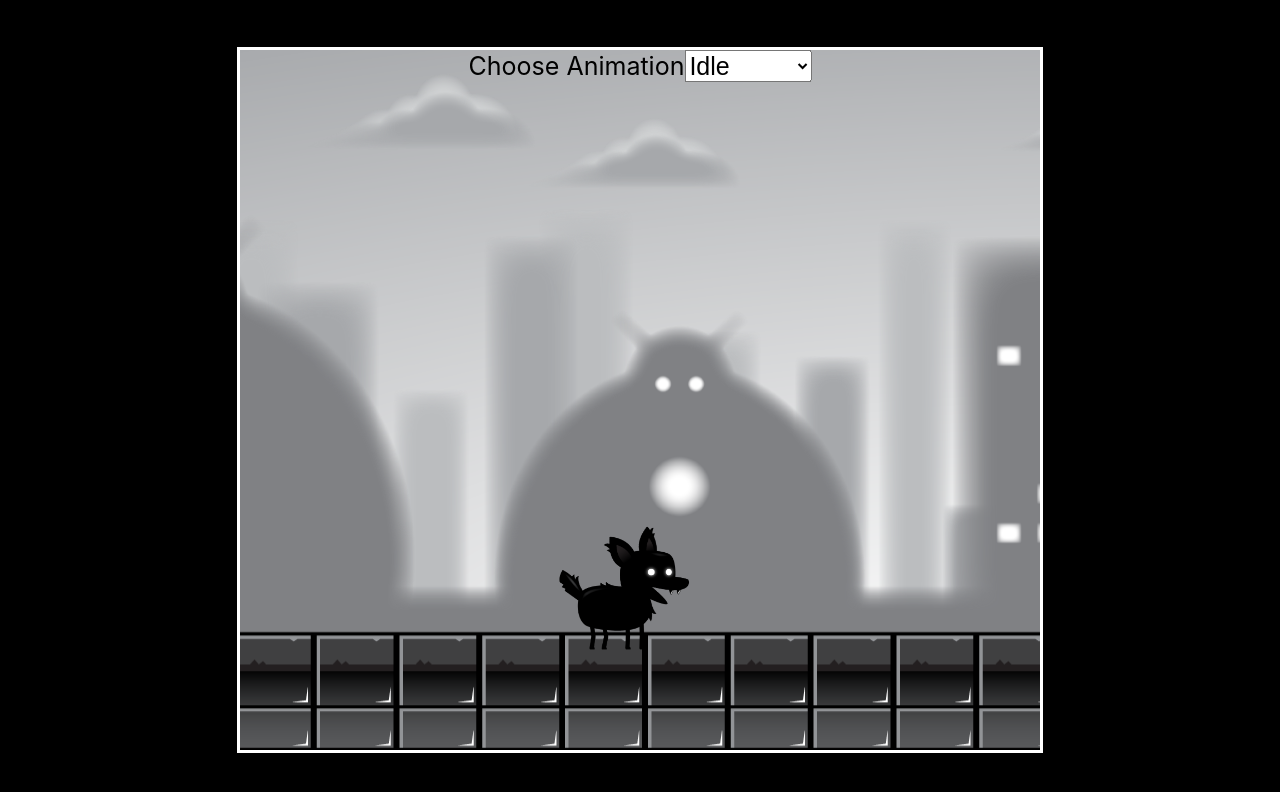
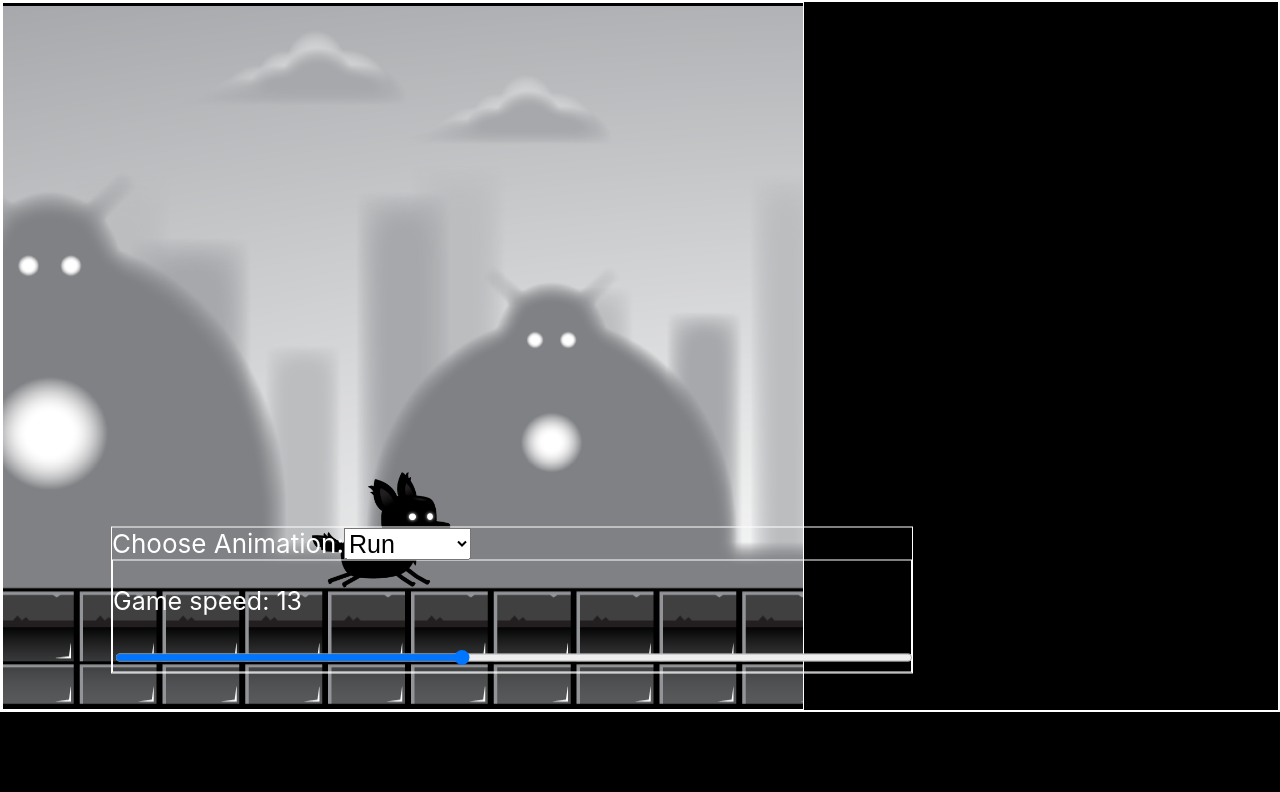
Before and after one commit to olezhuravlev/JsAnimation, a React (Create React App) app: page / in a window 1280 px wide. Shown: the top 792 px of the page. Built offline with nearby package versions, Linux system fonts and the light colour scheme.

Commit message:
Game speed not changing

```diff
--- a/src/App.css
+++ b/src/App.css
@@ -1,67 +1,40 @@
-.App {
-    text-align: center;
-}
-
-.App-logo {
-    height: 40vmin;
-    pointer-events: none;
-}
-
-@media (prefers-reduced-motion: no-preference) {
-    .App-logo {
-        animation: App-logo-spin infinite 20s linear;
-    }
-}
-
-.App-header {
-    background-color: #282c34;
-    min-height: 100vh;
-    display: flex;
-    flex-direction: column;
-    align-items: center;
-    justify-content: center;
-    font-size: calc(10px + 2vmin);
+body {
+    background: black;
     color: white;
 }
 
-.App-link {
-    color: #61dafb;
-}
-
-@keyframes App-logo-spin {
-    from {
-        transform: rotate(0deg);
-    }
-    to {
-        transform: rotate(360deg);
-    }
-}
-
-
-
-.controls {
-    position: absolute;
-    z-index: 10;
-    top: 50px;
-    left: 50%;
-    transform: translate(-50%);
-}
-
-.controls, select, option {
+select, option, p {
     font-size: 25px;
 }
 
-/********************************************************/
-body {
-    background: black;
+div {
+    border: 1px solid white;
+}
+
+#App {
+    font-size: calc(10px + 2vmin);
+    display: flex;
+    flex-flow: row nowrap;
+}
+
+#controls {
+    justify-content: center;
+    position: absolute;
+    width: 800px;
+    transform: translate(-50%, -50%);
+    top: 75%;
+    left: 40%;
 }
 
 #canvas1 {
-    position: absolute;
-    border: 3px solid white;
+    position: relative;
     width: 800px;
     height: 700px;
     transform: translate(-50%, -50%);
     top: 50%;
     left: 50%;
 }
+
+#slider {
+    width: 100%;
+}
--- a/src/App.tsx
+++ b/src/App.tsx
@@ -19,13 +19,14 @@ export const CANVAS_HEIGHT = 700;
 const FROZEN_FRAMES = 3;
 const SPRITE_WIDTH = 575;
 const SPRITE_HEIGHT = 523;
-let GAME_SPEED = 13;
+const GAME_SPEED_INITIAL = 13;
 
 class Layer {
 
     private canvasRef: RefObject<HTMLCanvasElement>;
     private ctx: CanvasRenderingContext2D | null = null;
 
+    private id: string;
     private x: number;
     private y: number;
     private width: number;
@@ -35,7 +36,8 @@ class Layer {
     private stepWidth: number;
     private speedModifier: number;
 
-    constructor(canvasRef: RefObject<HTMLCanvasElement>, imageRef: RefObject<HTMLImageElement>, stepWidth: number, speedModifier: number) {
+    constructor(id: string, canvasRef: RefObject<HTMLCanvasElement>, imageRef: RefObject<HTMLImageElement>, stepWidth: number, speedModifier: number) {
+        this.id = id;
         this.canvasRef = canvasRef;
         this.x = 0;
         this.y = 0;
@@ -47,13 +49,15 @@ class Layer {
         this.speedModifier = speedModifier;
     }
 
-    changeGameSpeed(gameSpeed: number,) {
-        this.stepWidth = gameSpeed;
+    changeGameSpeed(stepWidth: number,) {
+        this.stepWidth = stepWidth;
     }
 
     update() {
 
-        const offset = this.stepWidth * this.speedModifier;
+        const offset = Math.floor(this.stepWidth * this.speedModifier);
+        console.log(`update background ${this.id} stepWidth:`, this.stepWidth);
+        console.log(`update background ${this.id} offset:`, offset);
 
         // Make another step by "offset" pixels.
         if (this.x <= -this.width) {
@@ -63,7 +67,7 @@ class Layer {
         }
 
         if (this.x2 <= -this.width) {
-            this.x2 = this.x +  this.width - offset;
+            this.x2 = this.x + this.width - offset;
         } else {
             this.x2 -= offset;
         }
@@ -92,7 +96,10 @@ function App() {
     // Ref - keeps state until the page refreshed. Doesn't invoke rerender.
 
     // Image row to show.
-    const [playerState, setPlayerState] = useState("idle");
+    const [playerState, setPlayerState] = useState("run");
+
+    // Game scrolling speed.
+    const [gameSpeed, setGameSpeed] = useState<number>(GAME_SPEED_INITIAL);
 
     // Canvas itself.
     const canvasRef = useRef<HTMLCanvasElement>(null as unknown as HTMLCanvasElement);
@@ -112,11 +119,11 @@ function App() {
     const backgroundImageRef_4 = useRef<HTMLImageElement>(new Image());
     const backgroundImageRef_5 = useRef<HTMLImageElement>(new Image());
 
-    const layer1 = new Layer(canvasRef, backgroundImageRef_1, GAME_SPEED, 0.2)
-    const layer2 = new Layer(canvasRef, backgroundImageRef_2, GAME_SPEED, 0.4)
-    const layer3 = new Layer(canvasRef, backgroundImageRef_3, GAME_SPEED, 0.6)
-    const layer4 = new Layer(canvasRef, backgroundImageRef_4, GAME_SPEED, 0.8)
-    const layer5 = new Layer(canvasRef, backgroundImageRef_5, GAME_SPEED, 1.0)
+    const layer1 = new Layer("1", canvasRef, backgroundImageRef_1, gameSpeed, 0.2)
+    const layer2 = new Layer("2", canvasRef, backgroundImageRef_2, gameSpeed, 0.4)
+    const layer3 = new Layer("3", canvasRef, backgroundImageRef_3, gameSpeed, 0.6)
+    const layer4 = new Layer("4", canvasRef, backgroundImageRef_4, gameSpeed, 0.8)
+    const layer5 = new Layer("5", canvasRef, backgroundImageRef_5, gameSpeed, 1.0)
 
     const gameObjects: Layer[] = [layer1, layer2, layer3, layer4, layer5]
 
@@ -345,19 +352,27 @@ function App() {
         startAnimation();
     }, [playerState]);
 
-    const changeState = (newState: string) => {
+    const changePlayerState = (newState: string) => {
         setPlayerState(newState);
         spritePhaseToShowIdxRef.current = 0; // Reset shown image phase.
     }
 
+    const changeGameSpeed = (newSpeed: number) => {
+        console.log("NEW SPEED", newSpeed);
+        setGameSpeed(newSpeed);
+        // Draw the backgrounds.
+        gameObjects.forEach(layer => layer.changeGameSpeed(newSpeed));
+    }
+
     return (
-        <div className="App">
-
-            <canvas id={"canvas1"} ref={canvasRef}/>
-
-            <div className="controls">
-                <label htmlFor="animations">Choose Animation</label>
-                <select id="animations" name="animations" onChange={(e) => changeState(e.target.value)}>
+        <div id="App">
+            <div>
+                <canvas id={"canvas1"} ref={canvasRef}/>
+            </div>
+            <div id="controls">
+                <label htmlFor="animations">Choose Animation:</label>
+                <select id="animations" name="animations" defaultValue={"run"}
+                        onChange={(e) => changePlayerState(e.target.value)}>
                     <option value="idle">Idle</option>
                     <option value="jump">Jump</option>
                     <option value="fall">Fall</option>
@@ -369,6 +384,13 @@ function App() {
                     <option value="ko">Get killed</option>
                     <option value="hit">Get hit</option>
                 </select>
+                <div id="gameSpeed">
+                    <p>Game speed: <span id="gameSpeed">{gameSpeed}</span></p>
+                    <input type="range" id="slider" className="slider" value={gameSpeed} min="0" max="30" step="1"
+                           onChange={(e) => {
+                               changeGameSpeed(Number(e.target.value))
+                           }}/>
+                </div>
             </div>
 
             {/* Simple version */}
```
